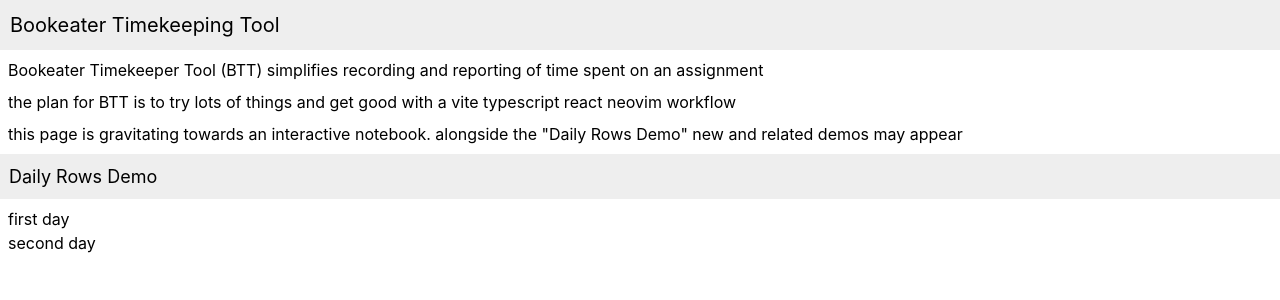
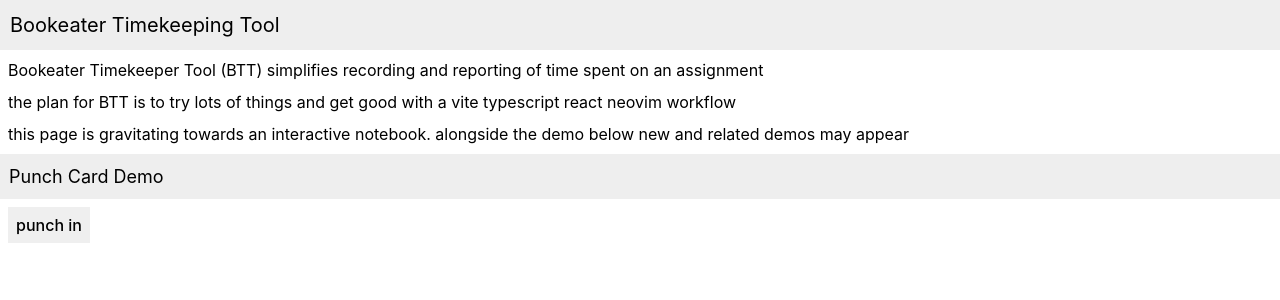
Before and after one commit to cruftbusters/bookeater, a React (Vite) app in the folder webapp/: page / in a window 1280 px wide. Shown: the top 300 px of the page. Built offline with nearby package versions, Linux system fonts and the light colour scheme.

Commit message:
punch card demo

```diff
--- a/webapp/package.json
+++ b/webapp/package.json
@@ -12,7 +12,8 @@
   "dependencies": {
     "@types/uuid": "^10.0.0",
     "react": "^18.3.1",
-    "react-dom": "^18.3.1"
+    "react-dom": "^18.3.1",
+    "uuid": "^10.0.0"
   },
   "devDependencies": {
     "@testing-library/jest-dom": "^6.4.6",
--- a/webapp/src/App.tsx
+++ b/webapp/src/App.tsx
@@ -1,5 +1,5 @@
 import cn from './cn'
-import DailyRowsDemo from './DailyRowsDemo'
+import PunchCardDemo from './PunchCardDemo'
 import styles from './index.module.scss'
 import Readme from './Readme'
 
@@ -10,7 +10,7 @@ function App() {
         Bookeater Timekeeping Tool
       </header>
       <Readme />
-      <DailyRowsDemo />
+      <PunchCardDemo />
     </>
   )
 }
--- a/webapp/src/DailyRowsDemo/index.tsx
+++ /dev/null
@@ -1,22 +0,0 @@
-import { useState } from 'react'
-import styles from '../index.module.scss'
-import cn from '../cn'
-
-function DailyRowsDemo() {
-  const [state, setState] = useState({ days: ['first day', 'second day'] })
-
-  return (
-    <>
-      <h1 className={cn(styles.dull, styles.header1, styles.gap_padding)}>
-        Daily Rows Demo
-      </h1>
-      <div className={styles.gap_margin}>
-        {state.days.map((day, key) => (
-          <div key={key}>{day}</div>
-        ))}
-      </div>
-    </>
-  )
-}
-
-export default DailyRowsDemo
--- /dev/null
+++ b/webapp/src/PunchCardDemo/index.module.scss
@@ -0,0 +1,41 @@
+@import '../index.module.scss';
+
+.grid {
+  display: inline-grid;
+  grid-template-columns: repeat(2, auto);
+  grid-gap: $gap;
+}
+
+.row {
+  display: grid;
+  grid-template-columns: subgrid;
+}
+
+.full_width {
+  grid-column: 1 / 3;
+}
+
+.button_punch_in::after {
+  content: 'punch in';
+}
+
+.button_punch_out {
+  animation: blinker 10s linear infinite;
+  &::after {
+    content: 'punch out';
+  }
+}
+
+@keyframes blinker {
+  50% {
+    background-color: #afa;
+  }
+}
+
+.type_punch_in::after {
+  content: 'punched in';
+}
+
+.type_punch_out::after {
+  content: 'punched out';
+}
--- /dev/null
+++ b/webapp/src/PunchCardDemo/index.tsx
@@ -0,0 +1,62 @@
+import { useState } from 'react'
+import { v4 as uuidv4 } from 'uuid'
+import rootStyles from '../index.module.scss'
+import localStyles from './index.module.scss'
+import cn from '../cn'
+
+const styles = Object.assign(rootStyles, localStyles)
+
+function PunchCardDemo() {
+  const [state, setState] = useState<Array<Punch>>([])
+
+  return (
+    <>
+      <h1 className={cn(styles.dull, styles.header1, styles.gap_padding)}>
+        Punch Card Demo
+      </h1>
+      <div className={cn(styles.gap_margin)}>
+        <div className={cn(styles.grid)}>
+          <div className={cn(styles.row, styles.full_width)}>
+            <button
+              className={cn(
+                styles.full_width,
+                styles.gap_padding,
+                state[0]?.type === 'punch_in'
+                  ? styles.button_punch_out
+                  : styles.button_punch_in,
+              )}
+              onClick={() =>
+                setState((state) => {
+                  const result = Array.from(state)
+                  result.unshift({
+                    id: uuidv4(),
+                    timestamp: new Date(),
+                    type:
+                      state[0]?.type === 'punch_in' ? 'punch_out' : 'punch_in',
+                  })
+                  return result
+                })
+              }
+            />
+          </div>
+          {state.map((punch) => (
+            <div key={punch.id} className={cn(styles.row, styles.full_width)}>
+              <div>{punch.timestamp.toLocaleString()}</div>
+              <div
+                className={cn(
+                  punch.type === 'punch_in'
+                    ? styles.type_punch_in
+                    : styles.type_punch_out,
+                )}
+              />
+            </div>
+          ))}
+        </div>
+      </div>
+    </>
+  )
+}
+
+type Punch = { id: string; timestamp: Date; type: 'punch_in' | 'punch_out' }
+
+export default PunchCardDemo
--- a/webapp/src/Readme.tsx
+++ b/webapp/src/Readme.tsx
@@ -14,7 +14,7 @@ function Readme() {
         </>,
         <>
           this page is gravitating towards an interactive notebook. alongside
-          the "Daily Rows Demo" new and related demos may appear
+          the demo below new and related demos may appear
         </>,
       ].map((text, key) => (
         <p key={key} className={styles.gap_margin}>
```
Also changed, not shown: 1 other file (tests, documents, lock files or other folders).
